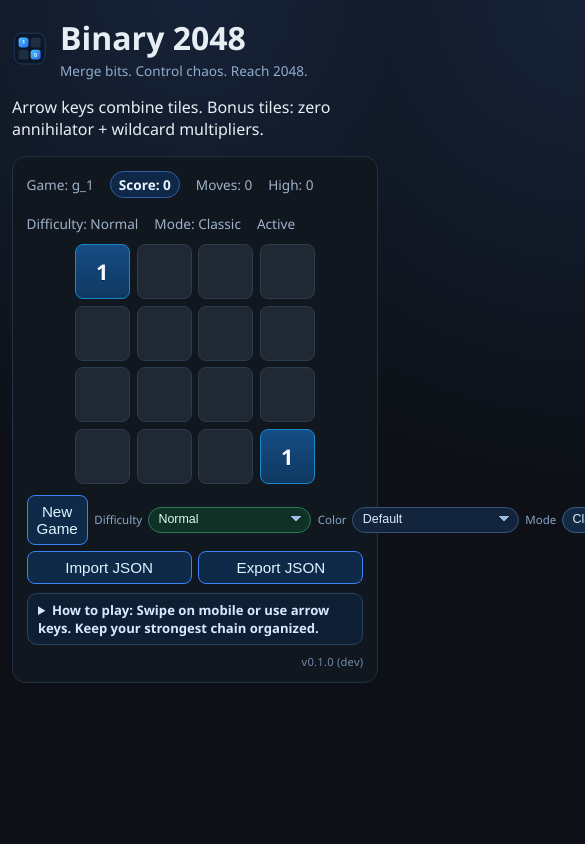
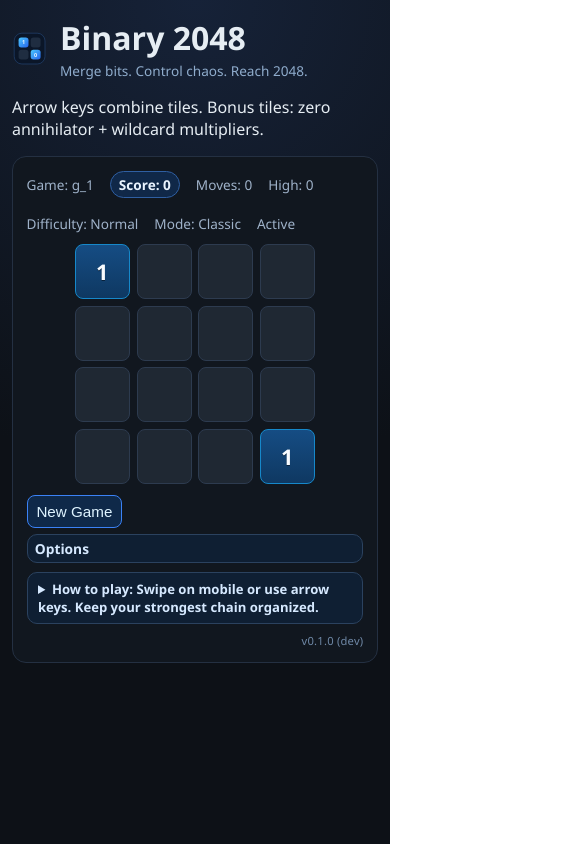
Before and after one commit to alankelsey/Binary-2048, a Next.js app: page / in a window 390 px wide. Shown: the top 844 px of the page, 585 px wide, since content can reach past the window. Built offline with nearby package versions, Linux system fonts and the light colour scheme.

Commit message:
Simplify controls into New Game plus collapsible Options panel

```diff
--- a/app/globals.css
+++ b/app/globals.css
@@ -200,27 +200,41 @@ main {
 .actions {
   display: flex;
   align-items: center;
-  justify-content: space-between;
+  justify-content: flex-start;
   gap: 0.42rem;
   max-width: 100%;
   margin-top: 0.25rem;
 }
 
-.primary-controls {
+.options-panel {
+  border: 1px solid #2b425f;
+  border-radius: 10px;
+  background: #0f1f33;
+  padding: 0.25rem 0.45rem;
+}
+
+.options-panel summary {
+  cursor: pointer;
+  list-style: none;
+  color: #d6e9ff;
+  font-size: 0.86rem;
+  font-weight: 700;
+}
+
+.options-panel summary::-webkit-details-marker {
+  display: none;
+}
+
+.options-grid {
+  margin-top: 0.45rem;
   display: flex;
+  flex-wrap: wrap;
   gap: 0.42rem;
   align-items: center;
 }
 
-.secondary-controls {
-  display: flex;
-  gap: 0.42rem;
-  align-items: center;
-  justify-content: flex-end;
-}
-
-.secondary-controls button {
-  min-width: 8.1rem;
+.options-grid button {
+  min-width: 7.9rem;
 }
 
 button {
@@ -547,17 +561,9 @@ button:hover {
   }
 
   .actions {
-    flex-direction: column;
-    align-items: stretch;
-  }
-
-  .primary-controls {
-    width: 100%;
-  }
-
-  .difficulty-select-wrap {
-    flex: 1;
-    justify-content: flex-start;
+    flex-direction: row;
+    align-items: flex-start;
+    flex-wrap: wrap;
   }
 
   .difficulty-select {
@@ -578,13 +584,13 @@ button:hover {
     max-width: 100%;
   }
 
-  .secondary-controls {
-    width: 100%;
+  .options-panel {
+    flex: 1 1 100%;
   }
 
-  .secondary-controls button {
+  .options-grid button {
+    min-width: 0;
     flex: 1;
-    min-width: 0;
   }
 
   .gameover-overlay {
--- a/app/page.tsx
+++ b/app/page.tsx
@@ -433,10 +433,12 @@ export default function Home() {
           ) : null}
         </div>
         <div className="actions">
-          <div className="primary-controls">
           <button disabled={busy} onClick={() => void newGame()}>
             New Game
           </button>
+          <details className="options-panel">
+            <summary>Options</summary>
+            <div className="options-grid">
               <label className="difficulty-select-wrap">
                 <span className="difficulty-label">Difficulty</span>
                 <select
@@ -477,8 +479,6 @@ export default function Home() {
                   <option value="bitstorm">{GAME_MODES.bitstorm.label}</option>
                 </select>
               </label>
-          </div>
-          <div className="secondary-controls">
               <button
                 disabled={busy}
                 onClick={() => {
@@ -497,6 +497,7 @@ export default function Home() {
                 Export JSON
               </button>
             </div>
+          </details>
           <input
             ref={importInputRef}
             type="file"
```
Lines whose indentation alone changed are shown as unchanged.
